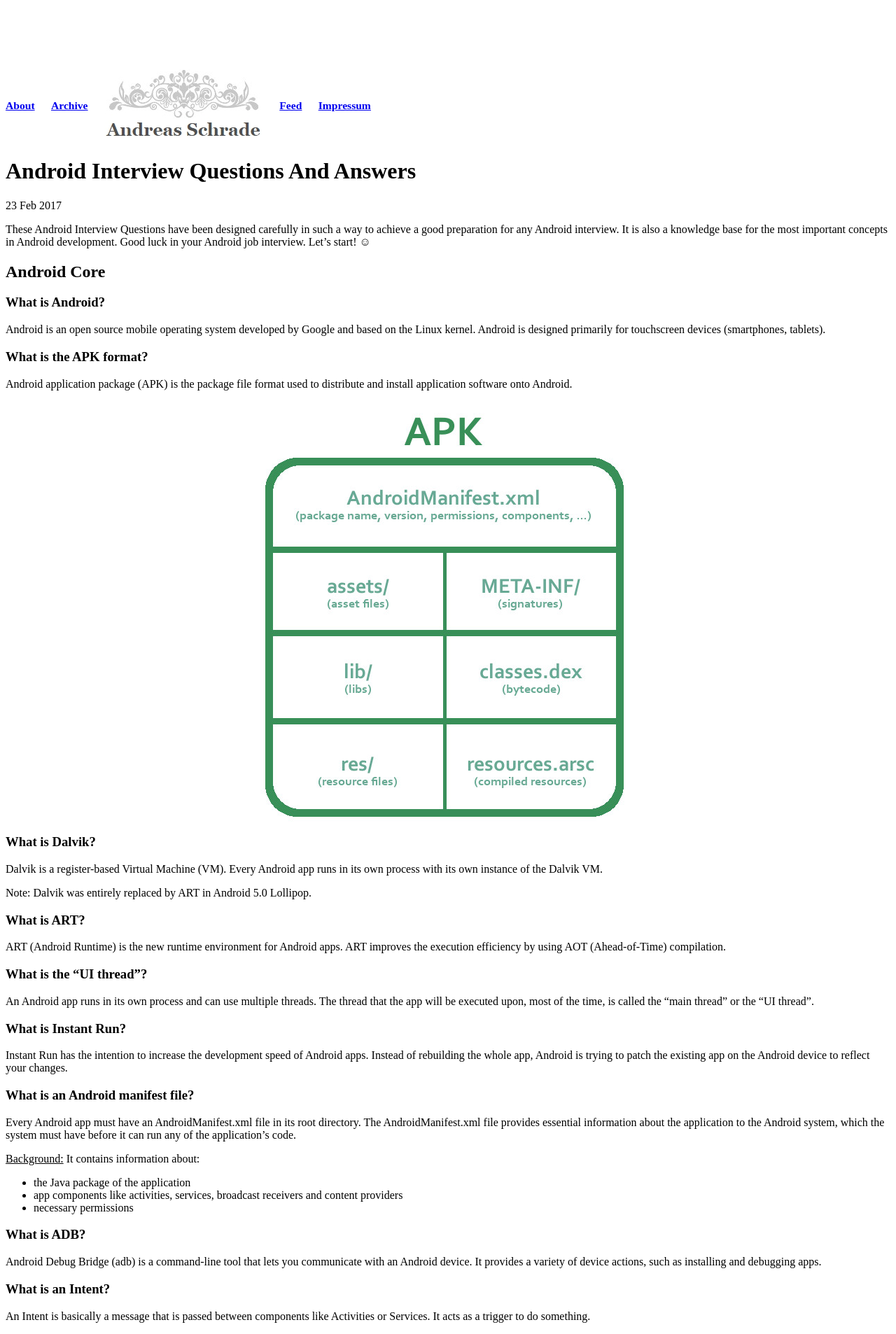
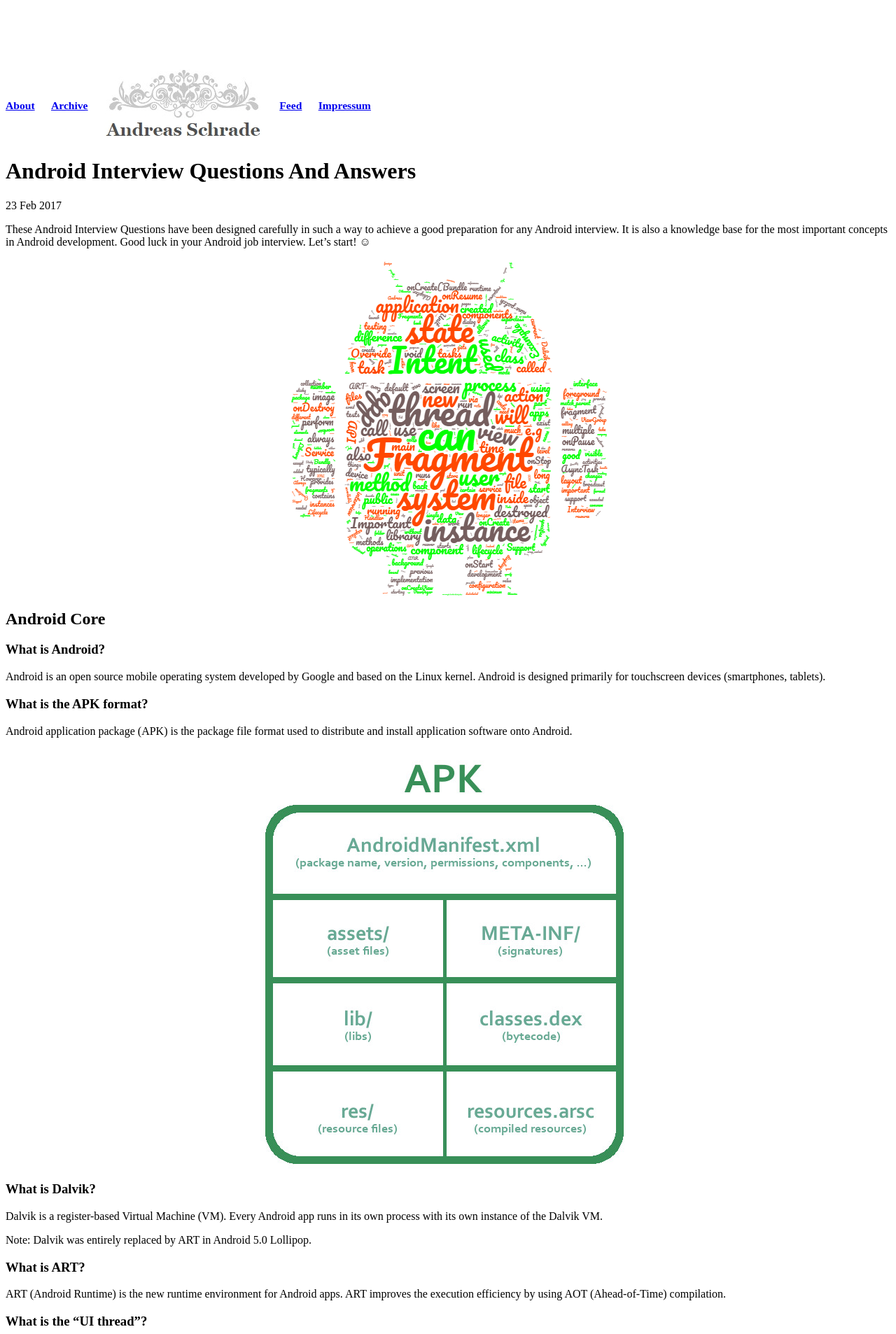
Before and after one commit to andreasschrade/andreasschrade.github.com, a Jekyll site: the page built from _posts/2017-02-23-android-interview-questions.md, in a window 1280 px wide. Shown: the top 1906 px of the page at 70% size. Built offline with Jekyll 4.4.1, drawn with Linux system fonts in a browser that asks for light colours; Markdown is read by kramdown in place of the engine named in the settings; comment, search, counter and statistics services are not loaded.

Commit message:
updated article

```diff
--- a/_posts/2017-02-23-android-interview-questions.md
+++ b/_posts/2017-02-23-android-interview-questions.md
@@ -7,6 +7,9 @@
 ---
 
 These Android Interview Questions have been designed carefully in such a way to achieve a good preparation for any Android interview. It is also a knowledge base for the most important concepts in Android development. Good luck in your Android job interview. Let's start! ☺
+
+<img style="display:block; margin: 0 auto" alt="Android interview apk file structure" src="{{ site.url }}/assets/android_cloud.png">
+
 
 ## Android Core
 
```
Also changed, not shown: assets/android_cloud.png (added).
